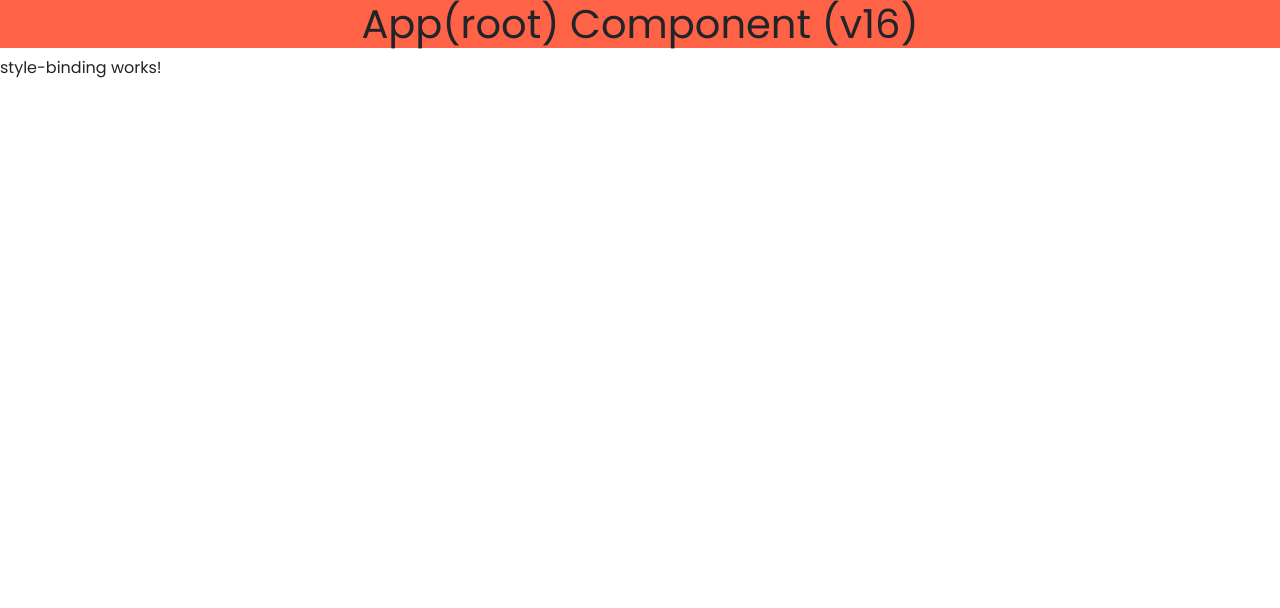
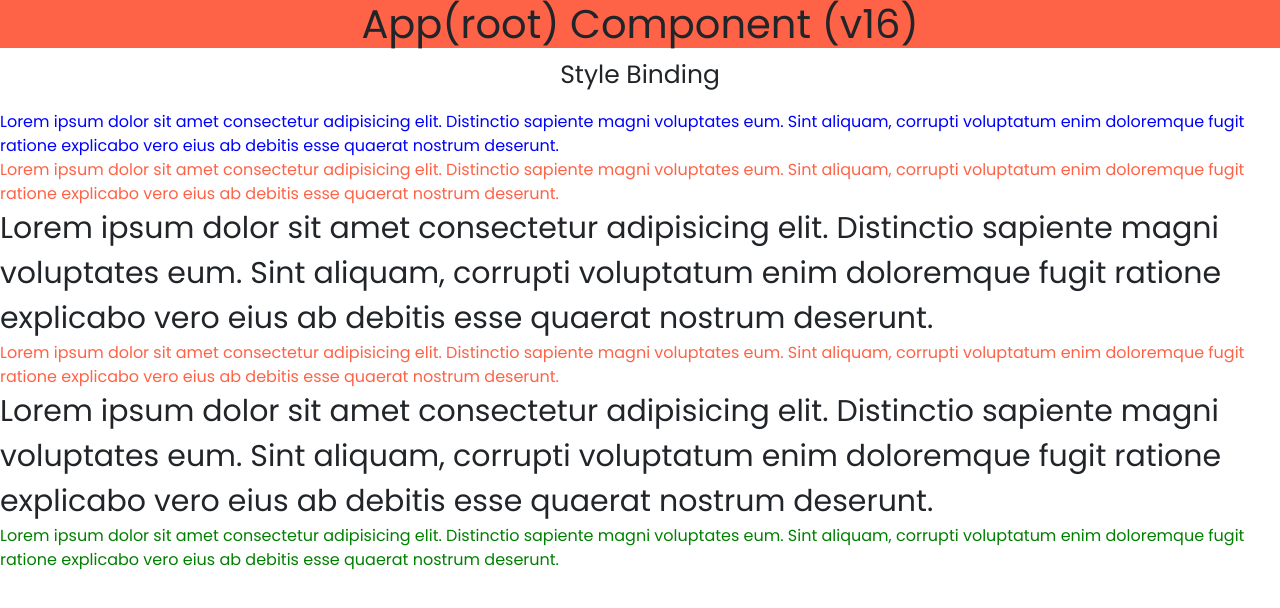
Before and after one commit to SatishKonduru/SELF-16, an Angular app: page / in a window 1280 px wide. Shown: the top 608 px of the page. Built offline with nearby package versions, Linux system fonts and the light colour scheme.

Commit message:
Style Binding

```diff
--- a/src/app/components/style-binding/style-binding.component.html
+++ b/src/app/components/style-binding/style-binding.component.html
@@ -1 +1,39 @@
-<p>style-binding works!</p>
+<div style="display: flex; justify-content: center">
+  <p style="font-size: 25px">Style Binding</p>
+</div>
+
+<div style="color: blue">
+  Lorem ipsum dolor sit amet consectetur adipisicing elit. Distinctio sapiente
+  magni voluptates eum. Sint aliquam, corrupti voluptatum enim doloremque fugit
+  ratione explicabo vero eius ab debitis esse quaerat nostrum deserunt.
+</div>
+
+<div [style.color]="textColor">
+  Lorem ipsum dolor sit amet consectetur adipisicing elit. Distinctio sapiente
+  magni voluptates eum. Sint aliquam, corrupti voluptatum enim doloremque fugit
+  ratione explicabo vero eius ab debitis esse quaerat nostrum deserunt.
+</div>
+
+<div [style.fontSize]="textSize">
+  Lorem ipsum dolor sit amet consectetur adipisicing elit. Distinctio sapiente
+  magni voluptates eum. Sint aliquam, corrupti voluptatum enim doloremque fugit
+  ratione explicabo vero eius ab debitis esse quaerat nostrum deserunt.
+</div>
+
+<div [style.color]="textColor">
+  Lorem ipsum dolor sit amet consectetur adipisicing elit. Distinctio sapiente
+  magni voluptates eum. Sint aliquam, corrupti voluptatum enim doloremque fugit
+  ratione explicabo vero eius ab debitis esse quaerat nostrum deserunt.
+</div>
+
+<div [ngStyle]="myValue >= 10 ? { fontSize: textSize } : { color: textColor }">
+  Lorem ipsum dolor sit amet consectetur adipisicing elit. Distinctio sapiente
+  magni voluptates eum. Sint aliquam, corrupti voluptatum enim doloremque fugit
+  ratione explicabo vero eius ab debitis esse quaerat nostrum deserunt.
+</div>
+
+<div [ngStyle]="true ? { color: 'green' } : { color: 'red' }">
+  Lorem ipsum dolor sit amet consectetur adipisicing elit. Distinctio sapiente
+  magni voluptates eum. Sint aliquam, corrupti voluptatum enim doloremque fugit
+  ratione explicabo vero eius ab debitis esse quaerat nostrum deserunt.
+</div>
--- a/src/app/components/style-binding/style-binding.component.ts
+++ b/src/app/components/style-binding/style-binding.component.ts
@@ -3,8 +3,14 @@ import { Component } from '@angular/core';
 @Component({
   selector: 'app-style-binding',
   templateUrl: './style-binding.component.html',
-  styleUrls: ['./style-binding.component.css']
+  styleUrls: ['./style-binding.component.css'],
 })
 export class StyleBindingComponent {
-
+  textColor = 'tomato';
+  textSize = '30px';
+  myValue = 10;
+  myStyles = {
+    color: this.textColor,
+    fontSize: this.textSize,
+  };
 }
```
